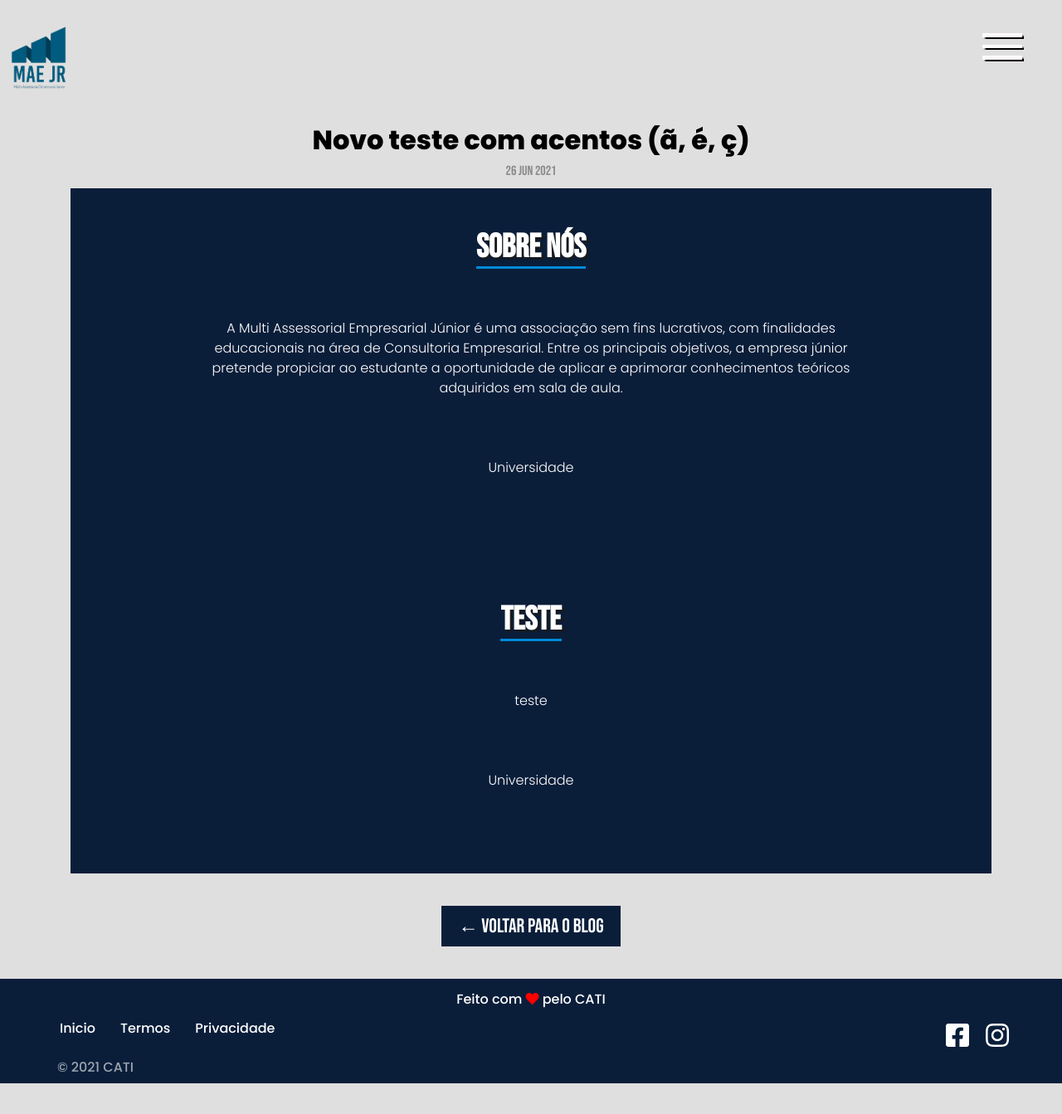
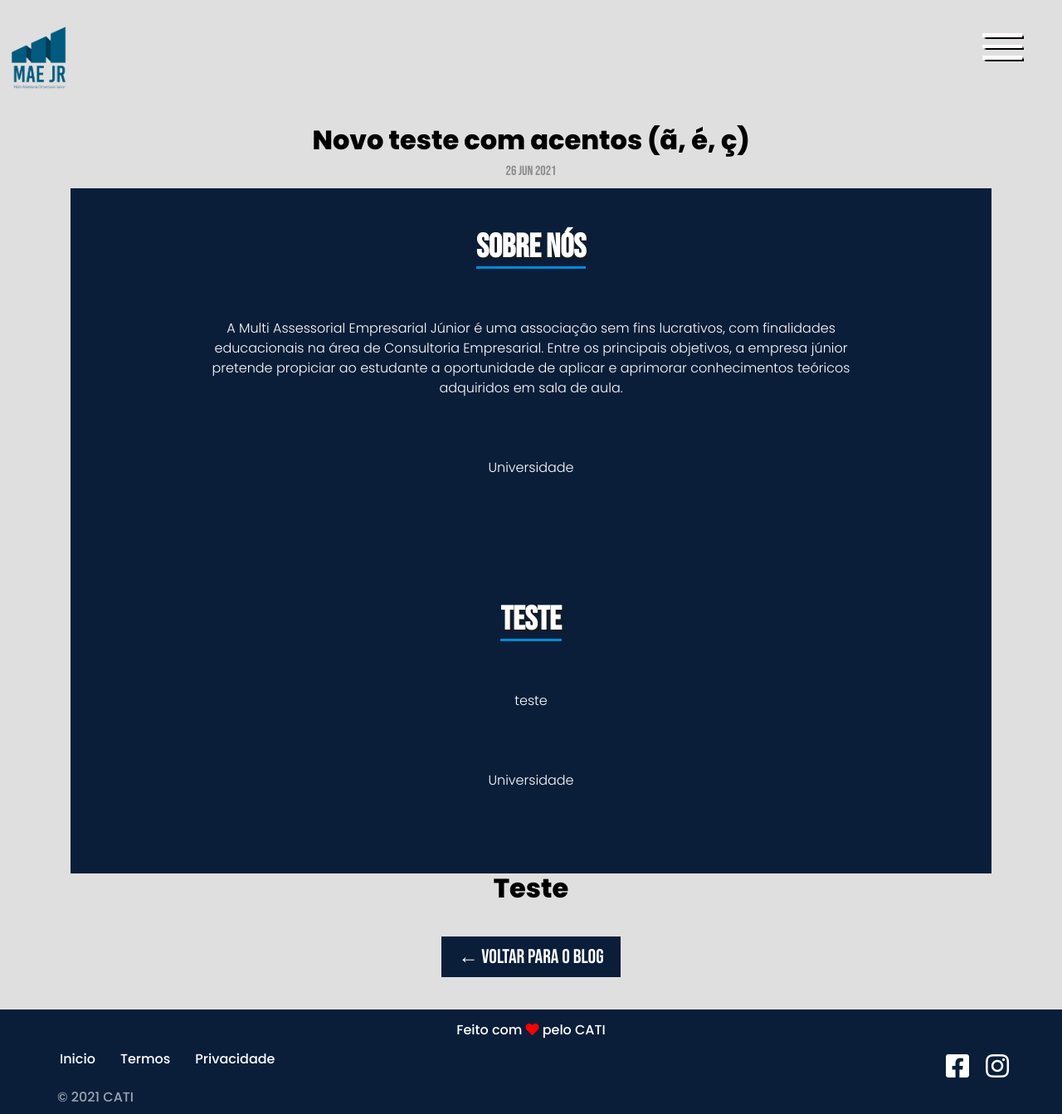
Before and after one commit to dymas/maejr-cms, a Jekyll site: the page built from _posts/2021-06-26-novo-teste-com-acentos-ã-é-ç.md, in a window 1280 px wide. Shown: the whole page at 83% size. Built offline with Jekyll 4.4.1, drawn with Linux system fonts in a browser that asks for light colours; before the commit the page ends 1306 px from its top, so only the background shows below that.

Commit message:
Update Blog “2021-06-26-novo-teste-com-acentos-ã-é-ç”

```diff
--- a/_posts/2021-06-26-novo-teste-com-acentos-ã-é-ç.md
+++ b/_posts/2021-06-26-novo-teste-com-acentos-ã-é-ç.md
@@ -6,3 +6,5 @@ date: 2021-06-26T20:43:24.308Z
 <section class="bloco" id="Sobre nós"><h2>Sobre nós</h2><p>A Multi Assessorial Empresarial Júnior é uma associação sem fins lucrativos, com finalidades educacionais na área de Consultoria Empresarial. Entre os principais objetivos, a empresa júnior pretende propiciar ao estudante a oportunidade de aplicar e aprimorar conhecimentos teóricos adquiridos em sala de aula.</p><p>Universidade</p></section>
 
 <section class="bloco" id="Teste"><h2>Teste</h2><p>teste</p><p>Universidade</p></section>
+
+## Teste
```
